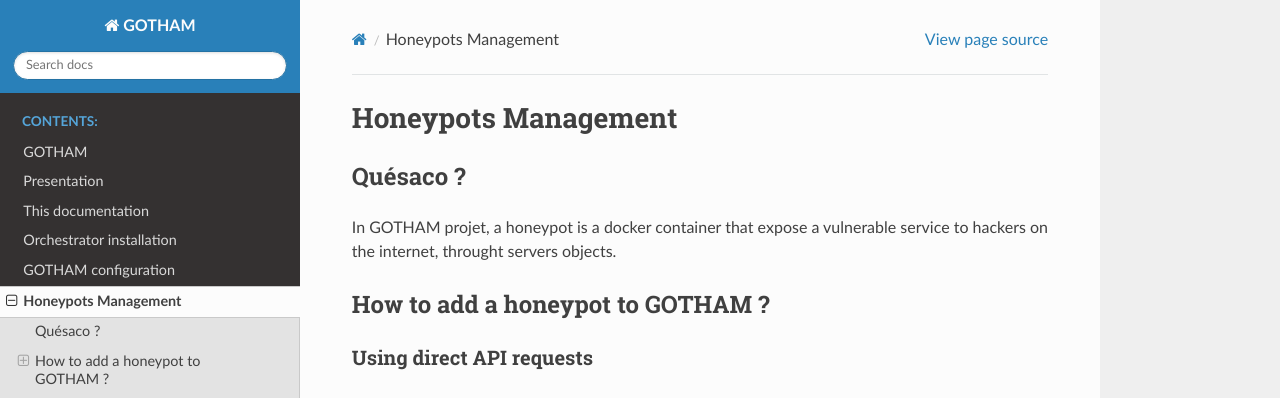
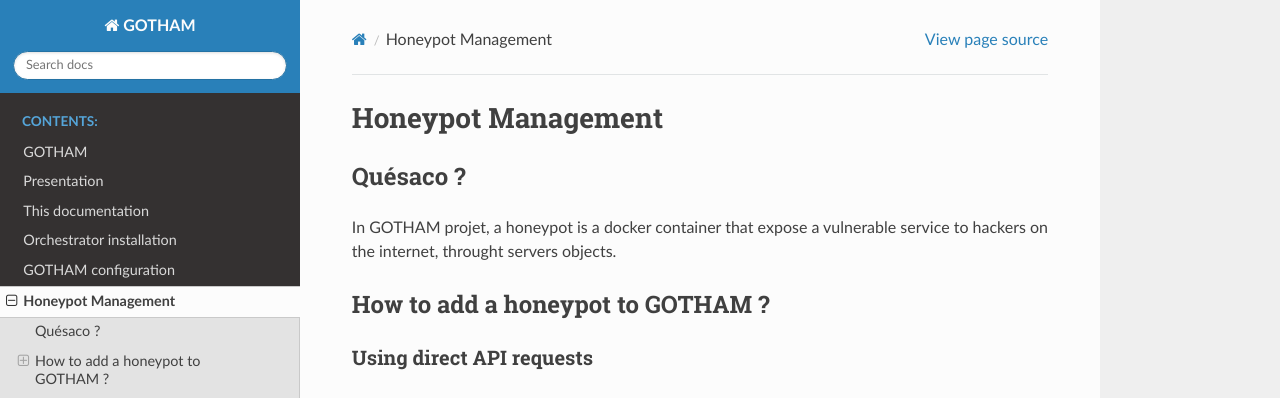
Before and after one commit to Spit22/GOTHAM, a Sphinx documentation site: the page built from Documentation/source/src/howto_honeypots.md, in a window 1280 px wide and 900 px high. Shown: the top 398 px of the window. Built offline with Sphinx 7.4.7 and the Read the Docs theme 2.0.0, drawn with Linux system fonts in a browser that asks for light colours.

Commit message:
fix{Documentation/source/src/howto_honeypots.md}: title

```diff
--- a/Documentation/source/src/howto_honeypots.md
+++ b/Documentation/source/src/howto_honeypots.md
@@ -1,4 +1,4 @@
-# Honeypots Management
+# Honeypot Management
 
 ### Quésaco ?
 
```
